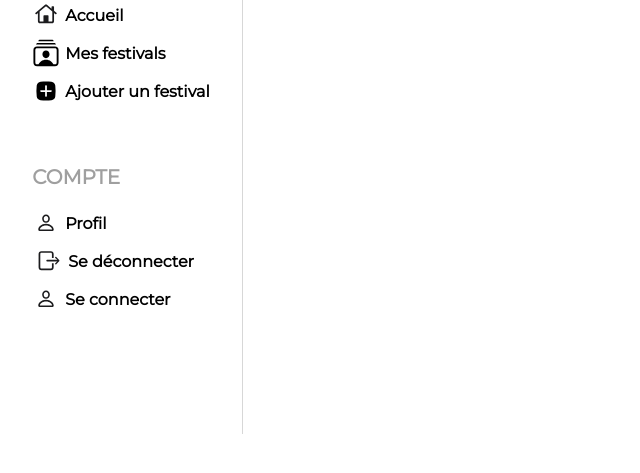
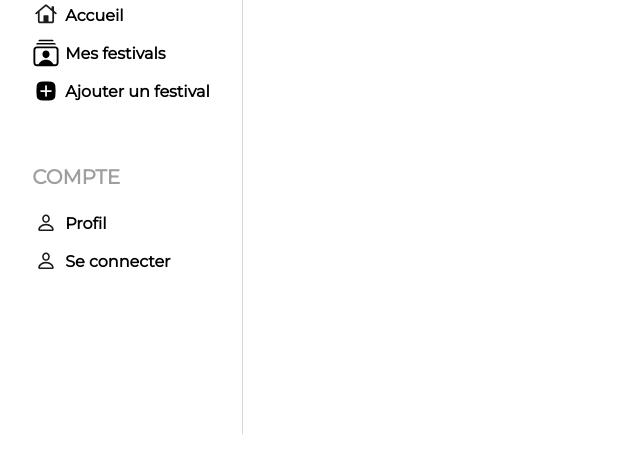
Before and after one commit to Rayan-guemar/SAE_3A_RACDV_SETE, a Symfony app: template templates/utilisateur/login.html.twig in a window 1280 px wide. Shown: the part 286-759 px from the top of the page, without its empty margins (0-640 px from the left). Run offline with Twig, Linux system fonts and the light colour scheme; the template is opened without the code that fills it, so the values that code supplies are empty; some libraries are stand-ins or nearby versions.

Commit message:
added logout route + navbar login / logout features

```diff
--- a/templates/sidebar.html.twig
+++ b/templates/sidebar.html.twig
@@ -27,10 +27,11 @@
 				<ul>
 					{# {% if is_granted('ROLE_USER')  %}  #}
 					<li><img src="{{ asset("icons/person.svg") }}" alt="Person icon"><a>Profil</a></li>
-					<li><img src="{{ asset("icons/logout.svg") }}" alt="Logout icon"><a>Se déconnecter</a></li>
-					{# {% else %}  #}
-					<li><img src="{{ asset("icons/person.svg") }}" alt="Person icon"><a>Se connecter</a></li>
-					{#  {% endif %}  #}
+					{% if is_granted("ROLE_USER")  %}
+						<li><img src="{{ asset("icons/logout.svg") }}" alt="Logout icon"><a href="{{ path("app_logout") }}" >Se déconnecter</a></li>
+					{% else %}
+						<li><img src="{{ asset("icons/person.svg") }}" alt="Person icon"><a href="{{ path("app_login") }}" >Se connecter</a></li>
+					{% endif %}
 				</ul>
 
 			</div>
```
Also changed, not shown: src/Controller/UtilisateurController.php (+7 -1 lines), 1 other file.
